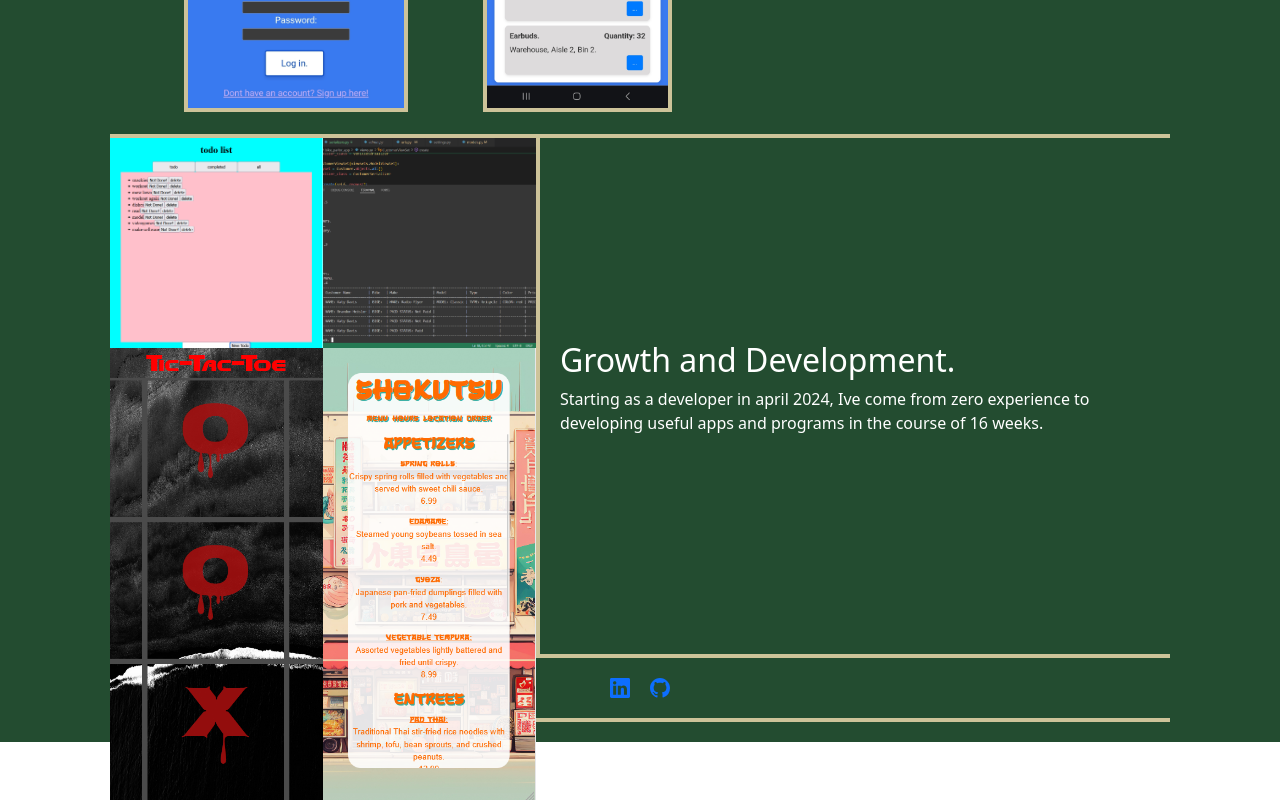
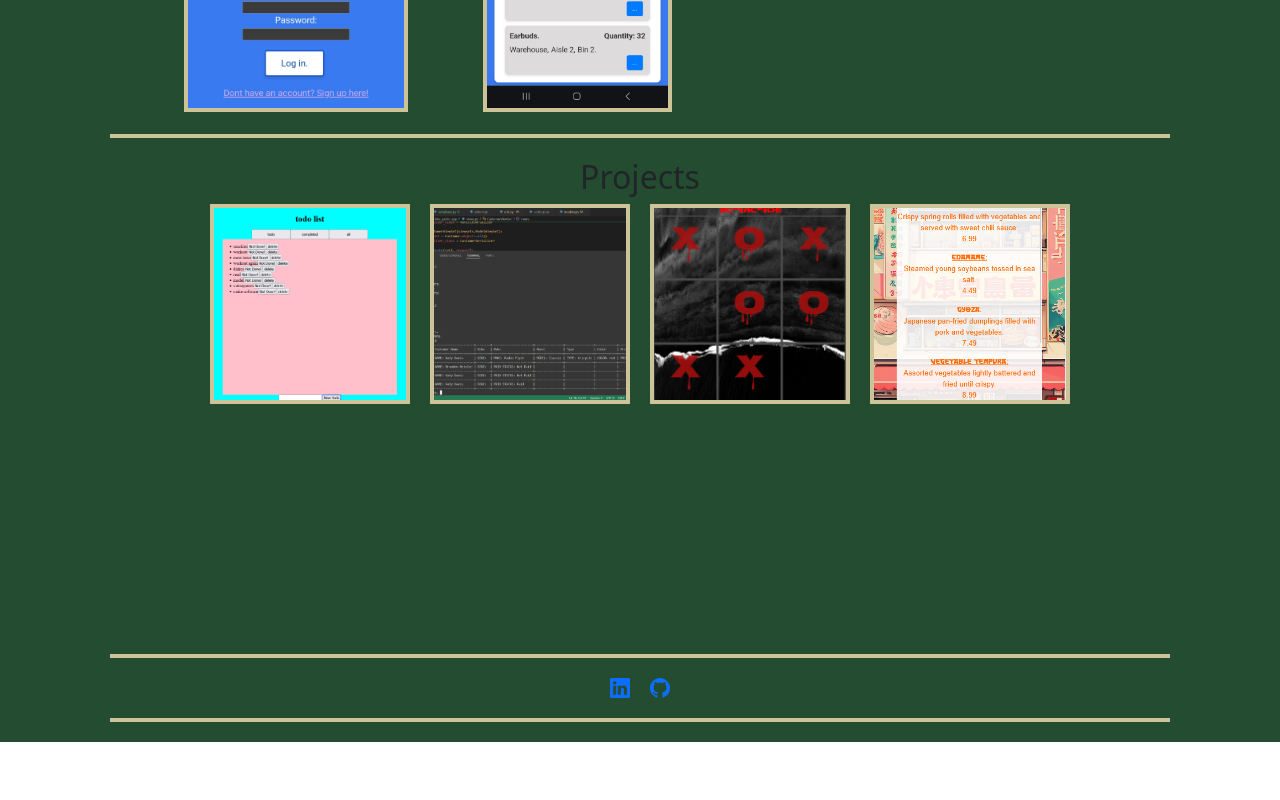
Before and after one commit to Skell87/Portfolio, a React (Vite) app: page / in a window 1280 px wide. Shown: the part 799-1599 px from the top of the page. After the commit the page ends 1541 px from the top, so only its background shows below. Built offline with nearby package versions, Linux system fonts and the light colour scheme; a web font is replaced by a local one.

Commit message:
changed section 1 structure, moving to adding links and deploying projects

```diff
--- a/src/App.css
+++ b/src/App.css
@@ -83,35 +83,31 @@ body {
   background-color: #234C30;
   border-top: 4px solid #CDC399;
   display: flex;
-  flex-direction: row  ;
-  /* flex-wrap: wrap; */
+  flex-direction: column;
+  align-items: center;
+  padding: 20px 0;
 }
 
-.section-1-left {
-  background-color: #234C30;
-  height: 100%;
-  width: 67%;
-  display: grid;
-  grid-template-columns: repeat(2, 1fr);
-  grid-template-rows: repeat(2, 1fr);
-  gap: 0px;
+
+
+
+.tile {
+  height: 200px;
+  width: 200px;
+  object-fit: cover;
+  border: 4px solid #CDC399;
+  transition: transform 0.2s;
 }
 
-.tile {
-  height: 100%;
-  width: 100%;
-  object-fit: cover
+.tile:hover {
+  transform: scale(1.05);
 }
 
-.section-1-right {
-  background-color: #234C30;
-  border-left: 4px solid #CDC399;
-  height: 100%;
-  /* width: 40%; */
+.project-tiles {
   display: flex;
-  flex-direction: column;
+  flex-wrap: wrap;
   justify-content: center;
-  padding-left: 20px;
+  gap: 20px;
 }
 
 .h2-section-right {
--- a/src/App.jsx
+++ b/src/App.jsx
@@ -37,18 +37,12 @@ function App() {
         </div>
       </div>
       <div className="section-1">
-        <div className="section-1-left">
+        <h2 className="section-1-title">Projects</h2>
+        <div className="project-tiles">
           <img className="tile" src="./todo.png" />
           <img className="tile" src="./parlor.png" />
           <img className="tile" src="./tic.png" />
           <img className="tile" src="./rrr.png" />
-        </div>
-        <div className="section-1-right">
-          <h2 className="h2-section-right">Growth and Development.</h2>
-          <p className="p">
-            Starting as a developer in april 2024, Ive come from zero experience
-            to developing useful apps and programs in the course of 16 weeks.
-          </p>
         </div>
       </div>
     </div>
```
